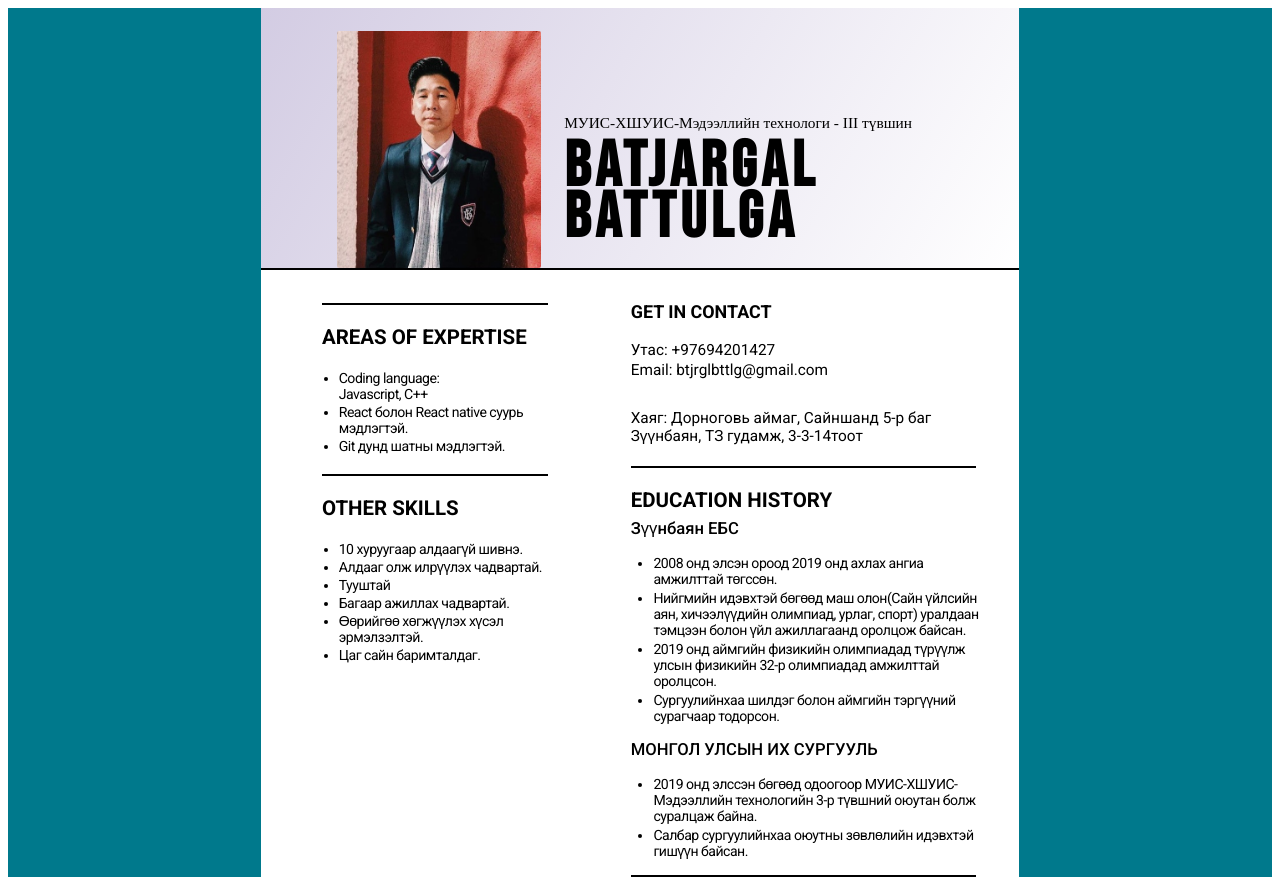
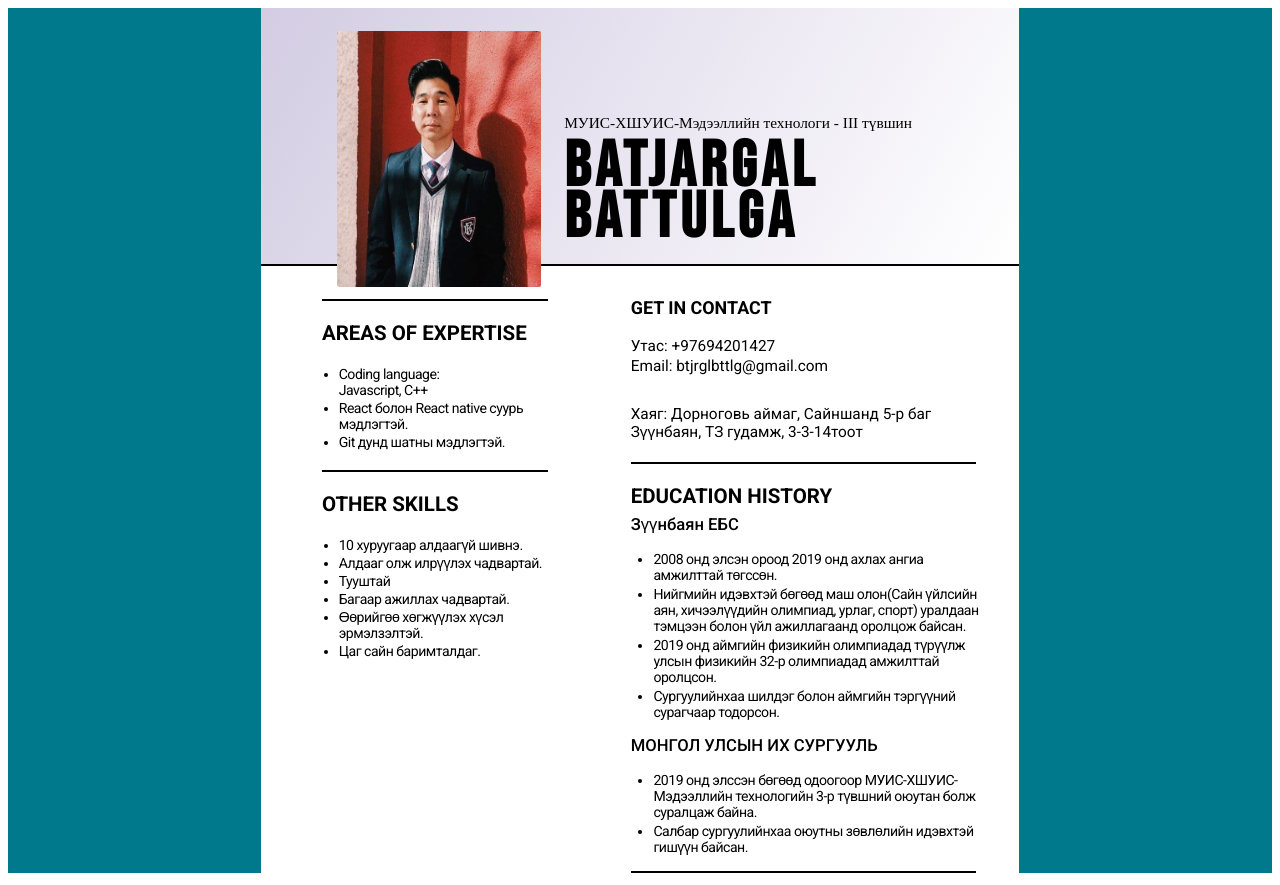
Before and after one commit to Bttlg/my_cv, a React (Create React App) app: page / in a window 1280 px wide. Built offline with nearby package versions, Linux system fonts and the light colour scheme.

Commit message:
Header zasna

```diff
--- a/src/components/header/Header.css
+++ b/src/components/header/Header.css
@@ -1,22 +1,24 @@
-.container {
+.headerContainer {
   display: flex;
   flex-direction: row;
-  height: 260px;
   width: 60%;
+  height: 20vw;
   justify-content: space-evenly;
   /* background-color: cadetblue; */
   background-image: linear-gradient(120deg, #d3cce3, #fff);
   border-bottom: solid 2px;
   border-color: black;
-  position: relative;
 }
 .zurag {
+  position: relative;
   margin-top: 3%;
   width: 27%;
-  height: 18.5vw;
+  height: 100%;
   border-radius: 2px;
 }
 .about {
+  display: flex;
+  flex-direction: column;
   font-family: "Oswald", sans-serif;
   width: 50%;
   margin-left: -7%;
@@ -24,7 +26,6 @@
 }
 .schoolName {
   font-family: "Merriweather", serif;
-
   margin-bottom: -9%;
   font-size: 1.2vw;
 }
--- a/src/components/header/Header.js
+++ b/src/components/header/Header.js
@@ -6,9 +6,8 @@ import zurag from "./zurag.jpg";
 
 const Header = () => {
   return (
-    <div className="container">
+    <div className="headerContainer">
       <img src={zurag} alt="myZurag" className="zurag" />
-
       <div className="about">
         <p className="schoolName">
           МУИС-ХШУИС-Мэдээллийн технологи - III түвшин
```
